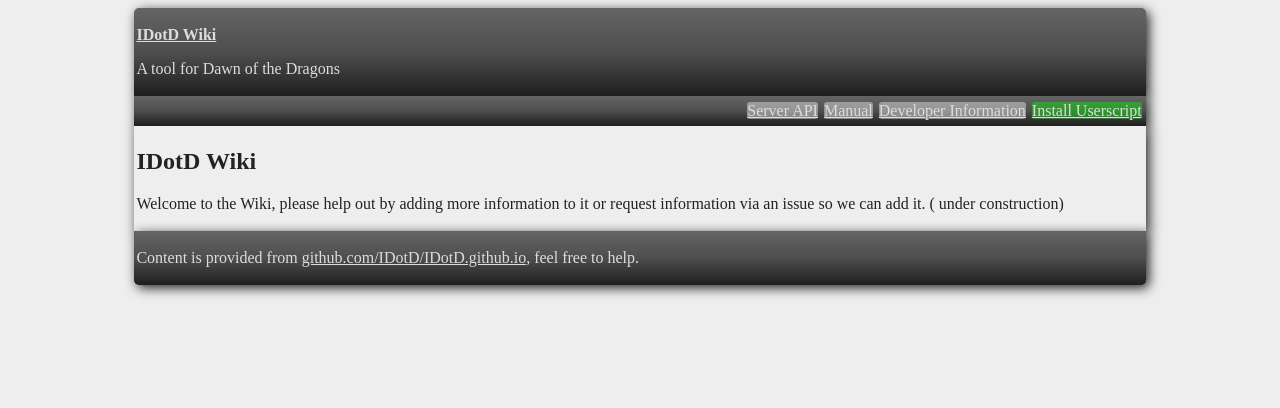
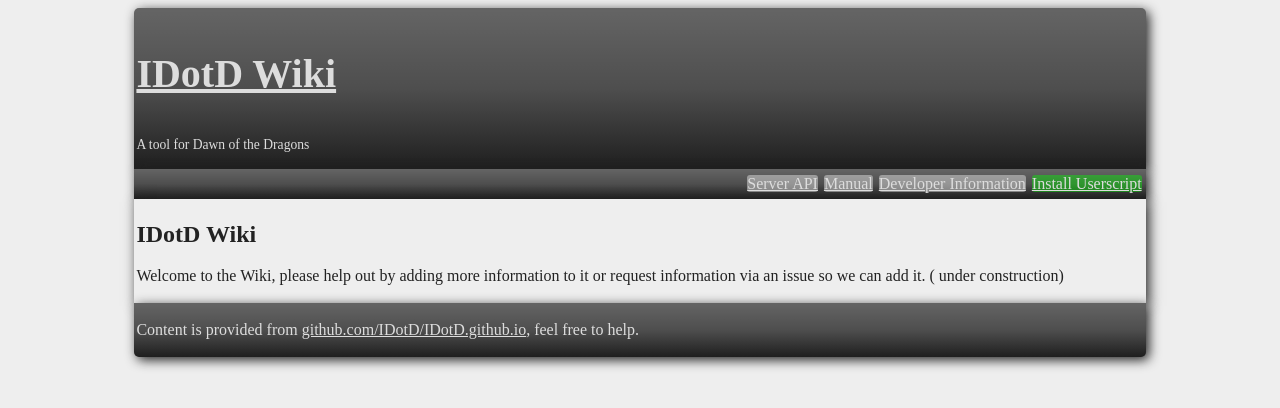
Before and after one commit to IDotD/IDotD.github.io, a Jekyll site: the page built from index.md, in a window 1280 px wide. Shown: the top 408 px of the page. Built offline with Jekyll 4.4.1, drawn with Linux system fonts in a browser that asks for light colours.

Commit message:
Update design.css

```diff
--- a/css/design.css
+++ b/css/design.css
@@ -18,6 +18,12 @@ body > div:last-of-type {
 }
 .bar {
   background-image: linear-gradient(to bottom,rgba(255,255,255,0.3),rgba(255,255,255,0.2),rgba(0,0,0,0.1));
+}
+.header {
+  font-size:250%;
+}
+.header-note {
+  font-size:85%;
 }
 .dark nav a {
   background: rgba(255,255,255,0.4);
```
